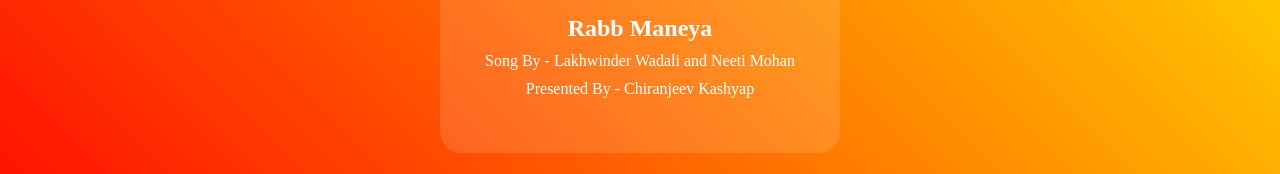
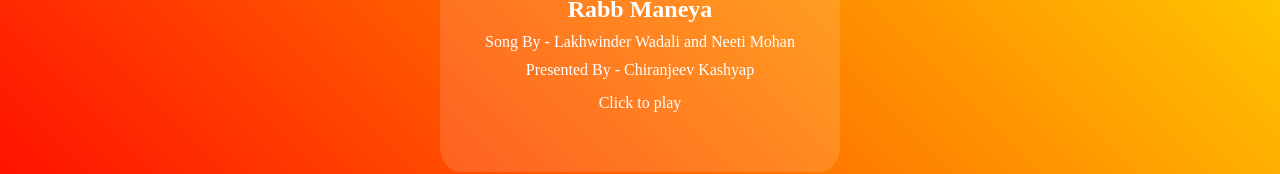
Before and after one commit to chiranjeevofficial/CassetePlayer, a plain HTML site: page index.html in a window 1280 px wide. Shown: the part 474-648 px from the top of the page. Drawn offline with Linux system fonts and the light colour scheme; grey boxes are pictures that could not be loaded.

Commit message:
onclick back

```diff
--- a/index.html
+++ b/index.html
@@ -17,6 +17,7 @@
         <h2>Rabb Maneya</h2>
         <p>Song By - Lakhwinder Wadali and Neeti Mohan</p>
         <p>Presented By - Chiranjeev Kashyap</p>
+        <p id="playClick">Click to play</p>
       </div>
     </div>
   </main>
@@ -25,10 +26,34 @@
     Your browser does not support the audio element.
   </audio>
   <script>
-        window.addEventListener('load', function() {
+    document.addEventListener('DOMContentLoaded', () => {
+      const myAudio = document.getElementById('myAudio');
+      // Check if media playback is supported
+      if (myAudio.canPlayType) {
+        // Check if browser has permission to play media
+        if (myAudio.paused) {
+          // Display a message asking the user to allow media playback
+          const permissionMessage = document.getElementById('playClick');
+          permissionMessage.style.color = 'white';
+          permissionMessage.style.padding = '10px';
+          permissionMessage.style.cursor = 'pointer';
+          permissionMessage.addEventListener('click', () => {
+            // Try to play media on user interaction (e.g., when they click the message)
+            myAudio.play().catch((error) => {
+              console.error('Media playback error:', error);
+            });
+          });
+        }
+      } else {
+        console.error('Media playback is not supported in this browser.');
+      }
+    });    </script>
+  <!-- <script>
+        window.addEventListener('click', function() {
             var audio = document.getElementById('myAudio');
             audio.play();
         });
-    </script>
+    </script> -->
 </body>
+
 </html>
```
Lines whose indentation alone changed are shown as unchanged.
